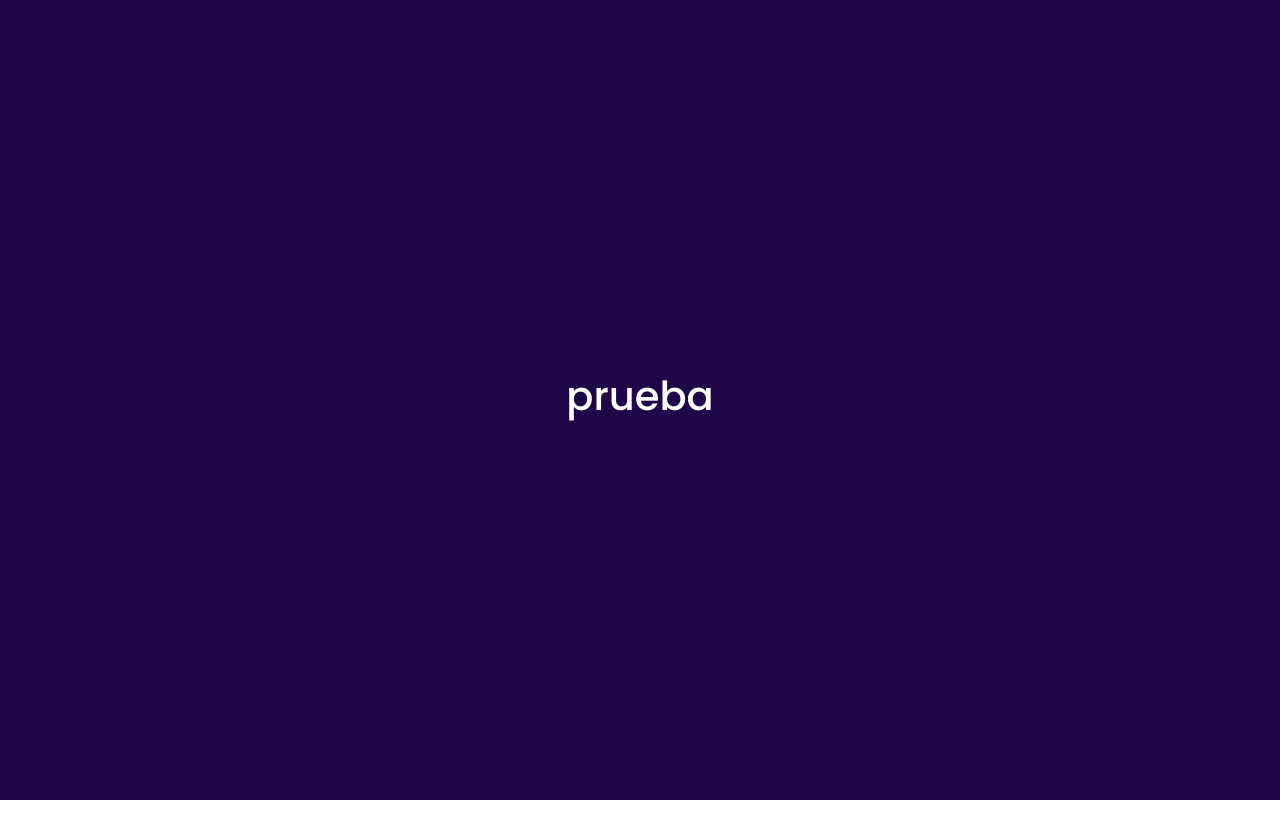
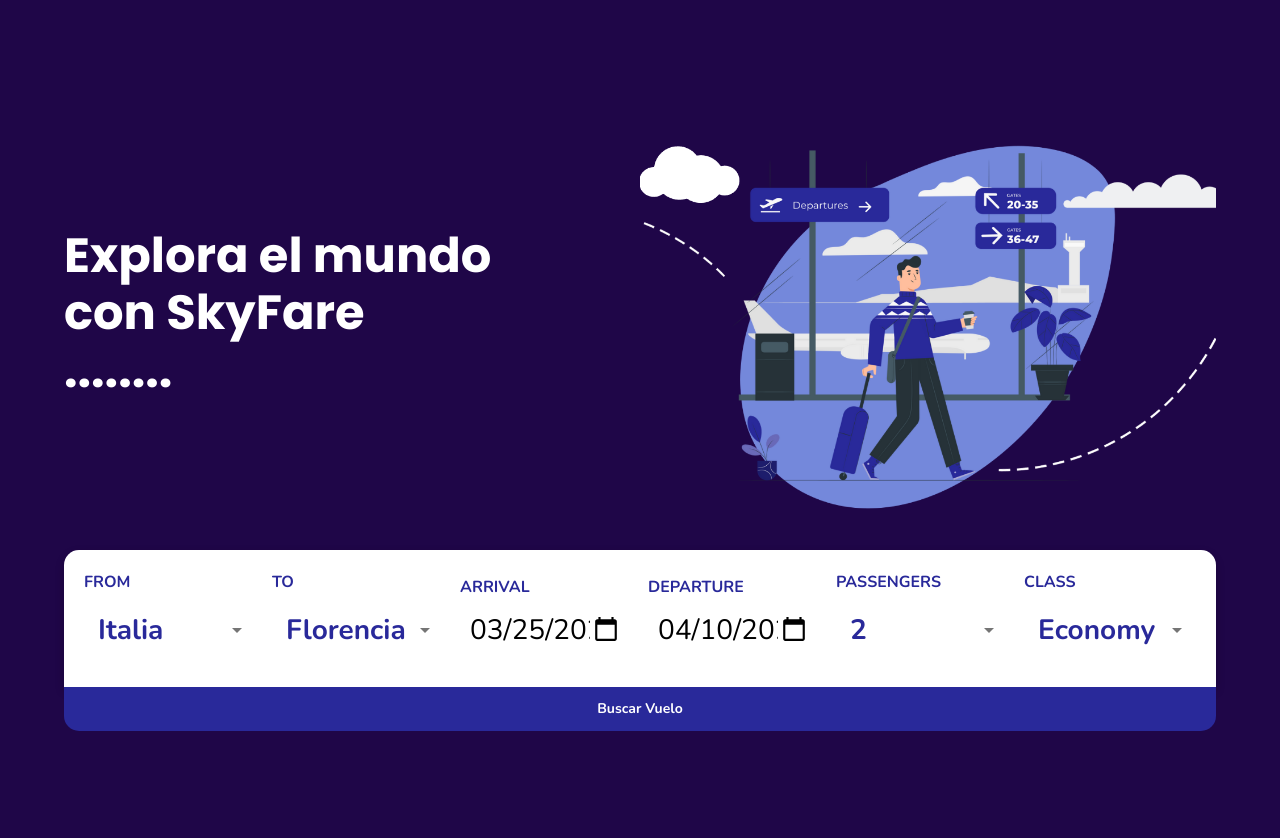
Before and after one commit to adrianajacobo2002/travel-web, a React (Vite) app: page / in a window 1280 px wide. Shown: the top 838 px of the page. Before the commit the page ends 800 px from the top, so only its background shows below. Built offline with nearby package versions, Linux system fonts and the light colour scheme.

Commit message:
LandingPage

```diff
--- a/src/App.jsx
+++ b/src/App.jsx
@@ -2,13 +2,16 @@
 import { CssBaseline } from "@mui/material";
 import { createTheme, ThemeProvider } from "@mui/material/styles";
 
+import "./App.css";
+
+
 import Login from "./forms/Login/Login";
 import UnRegisterNavBar from "./layouts/NoRegisterNavbar/UnRegisterNavBar";
 import NavBar from "./layouts/UserNavbar/NavBar";
+import Landing from "./pages/Landing/Landing";
 
-import "./App.css";
 
-import Landing from "./pages/Landing";
+
 
 const theme = createTheme({
   typography: {
@@ -36,7 +39,7 @@
         <Router>
           <Routes>
             <Route path="/" element={<Landing />} />
-            <Route path="/login" element={<Login />} />
+            <Route path="/landing" element={<Landing />} />
           </Routes>
         </Router>
       </ThemeProvider>
--- /dev/null
+++ b/src/pages/Landing/Landing.jsx
@@ -0,0 +1,204 @@
+import React, { useState } from "react";
+import {
+  Box,
+  Typography,
+  Select,
+  MenuItem,
+  Button,
+  FormControl,
+  InputLabel,
+} from "@mui/material";
+
+import ImageLanding from "../../assets/img/ImgLanding.png"; // Ruta del SVG
+
+
+const Landing = () => {
+  const [formData, setFormData] = useState({
+    from: "Italia",
+    to: "Florencia",
+    arrival: "2025-03-25",
+    departure: "2025-04-10",
+    passengers: 2,
+    class: "Economy",
+  });
+
+  const handleChange = (event) => {
+    setFormData({ ...formData, [event.target.name]: event.target.value });
+  };
+
+  const handleSubmit = async (event) => {
+    event.preventDefault(); // Evita recargar la página
+
+    const response = await fetch("https://tu-api.com/vuelos", {
+      method: "POST",
+      headers: {
+        "Content-Type": "application/json",
+      },
+      body: JSON.stringify(formData),
+    });
+
+    const data = await response.json();
+    console.log("Respuesta del servidor:", data);
+  };
+
+  return (
+    <Box
+      sx={{
+        backgroundColor: "#1f0648",
+        minHeight: "100vh",
+        display: "flex",
+        flexDirection: "column",
+        alignItems: "center",
+        justifyContent: "center",
+        padding: "2rem",
+      }}
+    >
+      {/* Contenedor principal */}
+      <Box
+        sx={{
+          display: "flex",
+          flexDirection: "row",
+          alignItems: "center",
+          justifyContent: "space-between",
+          maxWidth: "100%",
+          width: "100%",
+        }}
+      >
+        {/* Sección de Título */}
+        <Box sx={{ flex: 1 }}>
+          <Typography
+            id="title"
+            variant="h2"
+            sx={{ color: "white", fontWeight: "bold", mb: 3, fontSize: { xs: "24px", sm: "36px", md: "48px", textAlign: "left" } }}
+          >
+            Explora el mundo <br /> con
+
+            <span style={{ color: "white" }}> SkyFare </span> <br />
+            ........
+          </Typography>
+        </Box>
+
+        {/* Sección de Imagen (Placeholder) */}
+        <Box
+          sx={{
+            flex: 1,
+            display: "flex",
+            justifyContent: "center",
+          }}
+        >
+          <img
+            src={ImageLanding} // Reemplazar con la imagen real
+            alt="Viajero en el aeropuerto"
+            id="hero-image"
+            style={{ maxWidth: "100%", height: "auto" }}
+          />
+        </Box>
+      </Box>
+
+      {/* Formulario de Búsqueda */}
+      <Box
+        component="form"
+        id="flight-search-form"
+        onSubmit={handleSubmit}
+        sx={{
+          display: "grid",
+          gridTemplateColumns: "repeat(6, 1fr)",
+          gap: 2,
+          backgroundColor: "white",
+          padding: "20px",
+          borderRadius: "15px 15px 0 0", /* Redondeado solo arriba */
+          maxWidth: "100%",
+          marginTop: "2rem",
+          boxShadow: "0 4px 10px rgba(0,0,0,0.2)",
+          alignItems: "center",
+          textAlign: "left", /* Alinea títulos a la izquierda */
+        }}
+      >
+        {[
+          { label: "FROM", name: "from", options: ["Italia", "España", "Francia"] },
+          { label: "TO", name: "to", options: ["Florencia", "Madrid", "París"] },
+          { label: "ARRIVAL", name: "arrival", type: "date" },
+          { label: "DEPARTURE", name: "departure", type: "date" },
+          { label: "PASSENGERS", name: "passengers", options: [1, 2, 3, 4, 5, 6] },
+          { label: "CLASS", name: "class", options: ["Economy", "Standard", "Premium"] },
+        ].map((field, index) => (
+          <FormControl key={index} fullWidth>
+            <Typography
+              id={`${field.name}-label`}
+              sx={{
+                color: "#29299a",
+                fontWeight: "bold",
+                textTransform: "uppercase",
+                fontSize: { xs: "12px", sm: "14px", md: "16px" },
+                textAlign: "left", /* Alineación a la izquierda */
+              }}
+            >
+              {field.label}
+            </Typography>
+            {field.type === "date" ? (
+              <input
+                type="date"
+                id={field.name}
+                name={field.name}
+                value={formData[field.name]}
+                onChange={handleChange}
+                style={{
+                  width: "100%",
+                  padding: "10px",
+                  fontSize: "28px",
+                  border: "none",
+                  borderRadius: "5px",
+                  textAlign: "center",
+                  outline: "none",
+                }}
+              />
+            ) : (
+              <Select
+                id={field.name}
+                name={field.name}
+                value={formData[field.name]}
+                onChange={handleChange}
+                sx={{
+                  color: "#29299a",
+                  fontWeight: "bold",
+                  textAlign: "left",
+                  border: "none",
+                  fontSize: "28px",
+                  "& .MuiOutlinedInput-notchedOutline": { border: "none" },
+                  "&:focus": { backgroundColor: "transparent" },
+                }}
+              >
+                {field.options.map((option, idx) => (
+                  <MenuItem key={idx} value={option}>
+                    {option}
+                  </MenuItem>
+                ))}
+              </Select>
+            )}
+          </FormControl>
+        ))}
+      </Box>
+
+      {/* Botón de Buscar Vuelo */}
+      <Button
+        id="search-flight-button"
+        fullWidth
+        sx={{
+          backgroundColor: "#29299a",
+          color: "white",
+          fontSize: "14px",
+          fontWeight: "bold",
+          padding: "10px", /* Reducida la altura */
+          borderRadius: "0 0 15px 15px", /* Pegado al bloque superior */
+          textTransform: "none",
+          maxWidth: "100%",
+          "&:hover": { backgroundColor: "#1f0648" },
+        }}
+      >
+        Buscar Vuelo
+      </Button>
+    </Box>
+  );
+};
+
+export default Landing;
--- a/src/pages/Landing/index.jsx
+++ /dev/null
@@ -1,11 +0,0 @@
-import React from "react";
-
-const index = () => {
-    return(
-        <>
-        <h1>prueba</h1>
-        </>
-    );
-};
-
-export default index;
```
Also changed, not shown: src/assets/img/ImgLanding.png (added).
